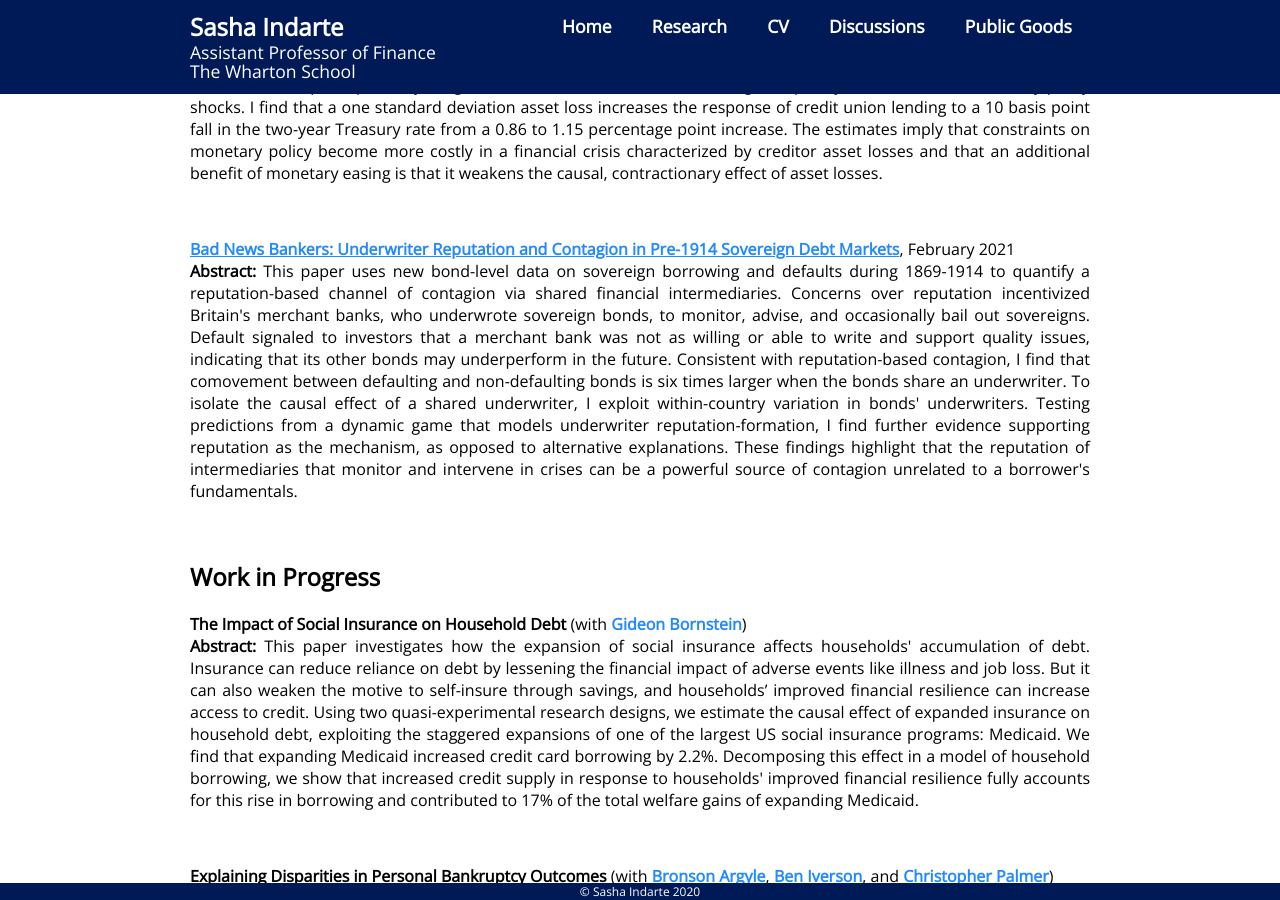
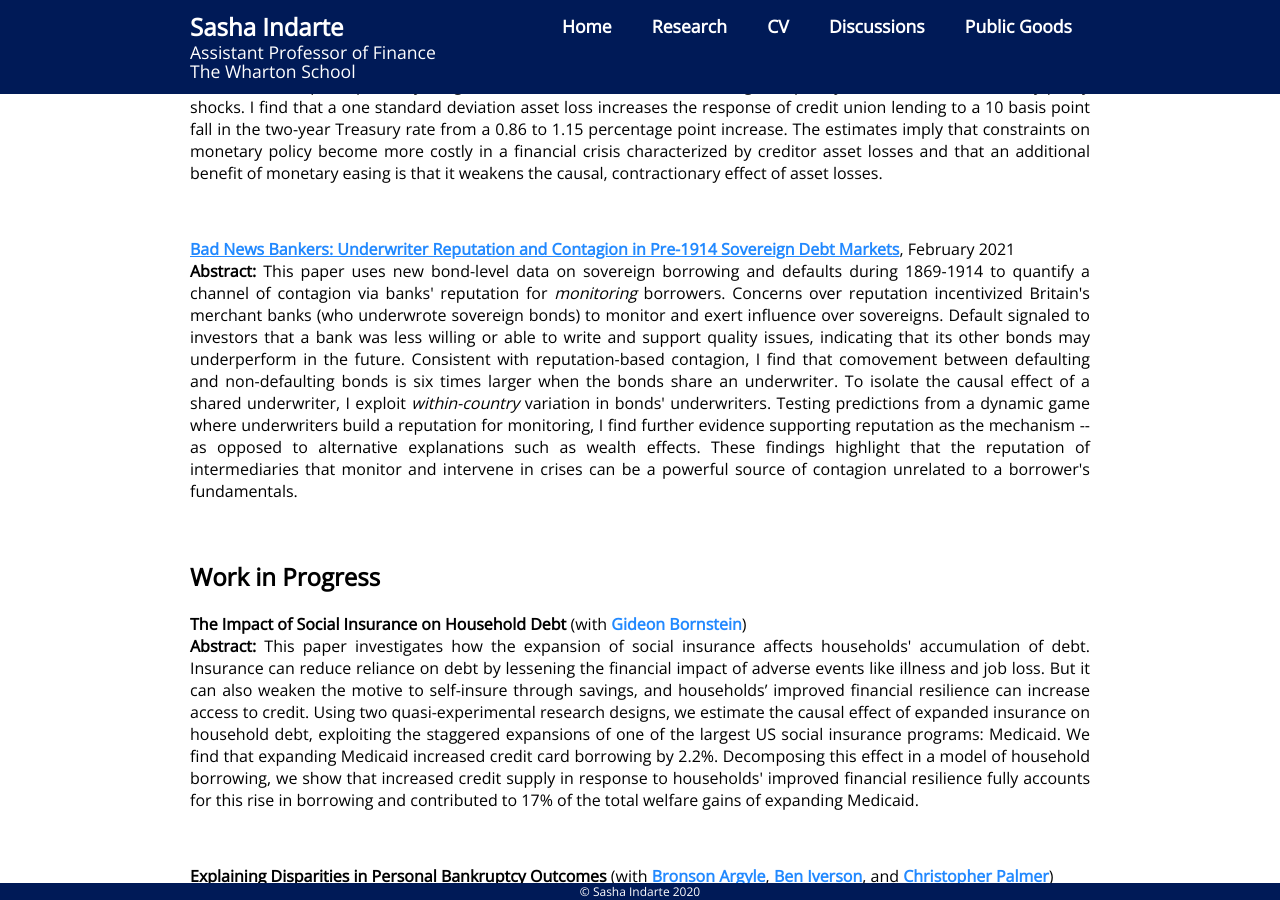
Before and after one commit to sashaindarte/sashaindarte.github.io, a Jekyll site: the page built from research/index.html, in a window 1280 px wide and 900 px high, scrolled down 455 px. Built offline with Jekyll 4.4.1, drawn with Linux system fonts in a browser that asks for light colours.

Commit message:
updated BNB

```diff
--- a/research/index.html
+++ b/research/index.html
@@ -29,7 +29,7 @@ title: Sasha Indarte - Research
 		<p align="justify"> <a href = "/research/bad_news_bankers_SI.pdf">
 			<u><b>Bad News Bankers: Underwriter Reputation and Contagion in Pre-1914 Sovereign Debt Markets</b></u></a>, February 2021
 			<br>
-			<b>Abstract:</b> This paper uses new bond-level data on sovereign borrowing and defaults during 1869-1914 to quantify a reputation-based channel of contagion via shared financial intermediaries. Concerns over reputation incentivized Britain's merchant banks, who underwrote sovereign bonds, to monitor, advise, and occasionally bail out sovereigns. Default signaled to investors that a merchant bank was not as willing or able to write and support quality issues, indicating that its other bonds may underperform in the future. Consistent with reputation-based contagion, I find that comovement between defaulting and non-defaulting bonds is six times larger when the bonds share an underwriter. To isolate the causal effect of a shared underwriter, I exploit within-country variation in bonds' underwriters. Testing predictions from a dynamic game that models underwriter reputation-formation, I find further evidence supporting reputation as the mechanism, as opposed to alternative explanations. These findings highlight that the reputation of intermediaries that monitor and intervene in crises can be a powerful source of contagion unrelated to a borrower's fundamentals.
+			<b>Abstract:</b> This paper uses new bond-level data on sovereign borrowing and defaults during 1869-1914 to quantify a channel of contagion via banks' reputation for <i>monitoring</i> borrowers. Concerns over reputation incentivized Britain's merchant banks (who underwrote sovereign bonds) to monitor and exert influence over sovereigns. Default signaled to investors that a bank was less willing or able to write and support quality issues, indicating that its other bonds may underperform in the future. Consistent with reputation-based contagion, I find that comovement between defaulting and non-defaulting bonds is six times larger when the bonds share an underwriter. To isolate the causal effect of a shared underwriter, I exploit <i>within-country</i> variation in bonds' underwriters. Testing predictions from a dynamic game where underwriters build a reputation for monitoring, I find further evidence supporting reputation as the mechanism -- as opposed to alternative explanations such as wealth effects. These findings highlight that the reputation of intermediaries that monitor and intervene in crises can be a powerful source of contagion unrelated to a borrower's fundamentals.
 		</p>
 
 		<br>
```
